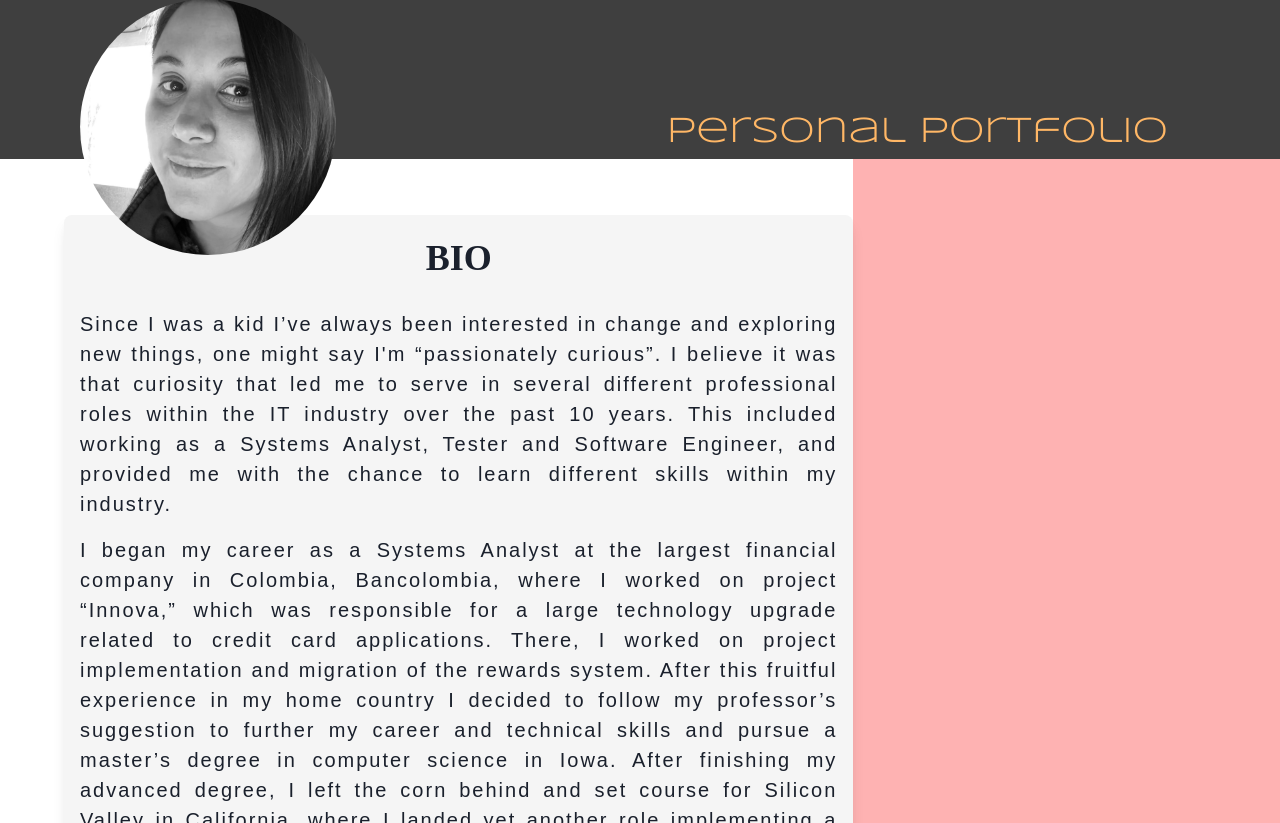
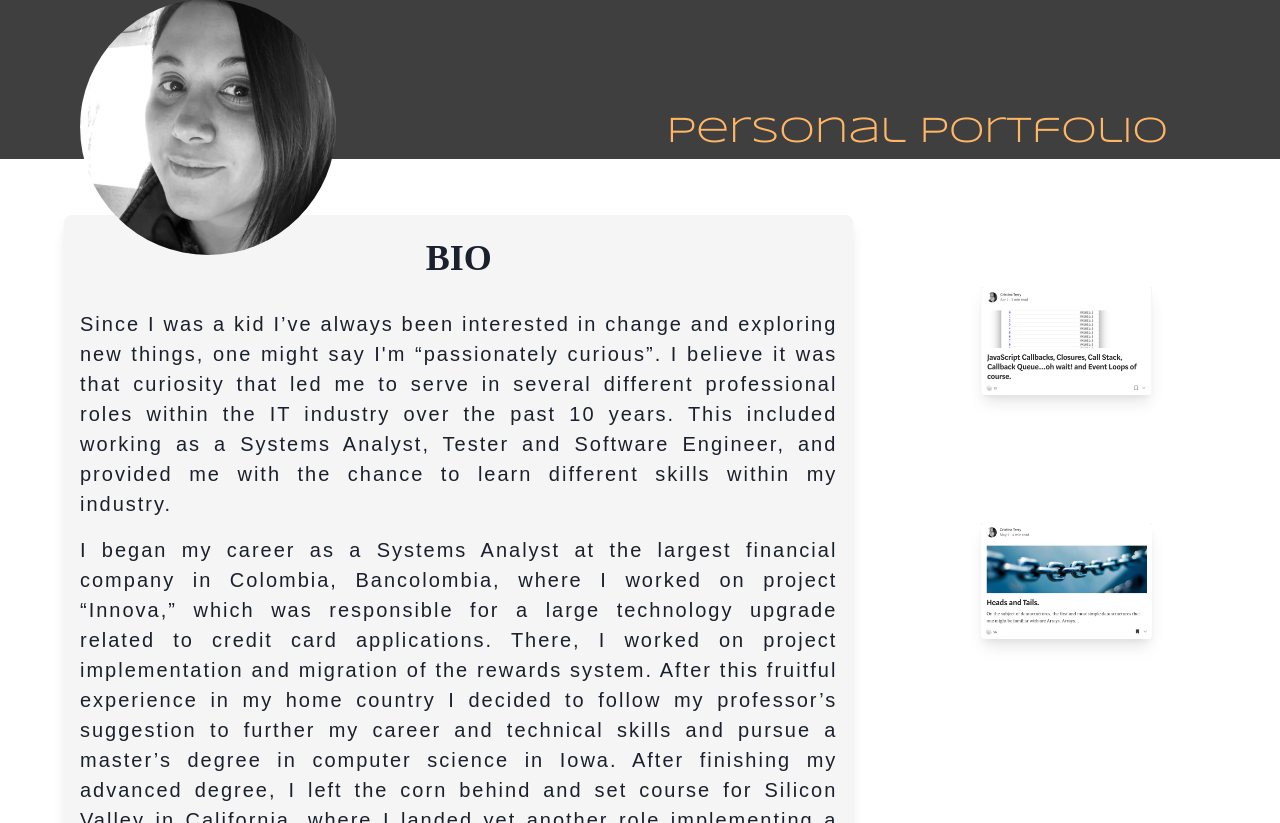
Before and after one commit to dcristinaterry/portfolio, a React (Create React App) app in the folder ct-portfolio/: page / in a window 1280 px wide. Shown: the part 397-1220 px from the top of the page. Built offline with nearby package versions, Linux system fonts and the light colour scheme; a web font is replaced by a local one.

Commit message:
Add blogs Section

```diff
--- a/ct-portfolio/src/Main.js
+++ b/ct-portfolio/src/Main.js
@@ -1,19 +1,16 @@
 import React from 'react';
-import Bio from './components/bio/Bio'
+
 import 'font-awesome/css/font-awesome.min.css';
-import Skills from './components/Skills';
+
+import MainLeft from './components/mainLeft/MainLeft';
+import Blogs from './components/mainRight/Blogs';
 
 const Main = () => {
 
     return (
-        <div className="relative flex ">
-            <div className="md:w-2/3">
-            <Bio />
-            <Skills className="relative"/>
-            </div>
-            <section className="md:w-1/3 bg-red-300" >
-
-            </section>
+        <div className="relative md:flex ">
+            <MainLeft />
+            <Blogs />
 
 
         </div>
--- /dev/null
+++ b/ct-portfolio/src/components/mainLeft/MainLeft.js
@@ -0,0 +1,16 @@
+import React from 'react';
+import Bio from '../bio/Bio';
+import Skills from '../skillsSection/Skills'
+
+
+const MainLeft = () => {
+    return (
+
+        <div className="md:w-2/3">
+            <Bio />
+            <Skills className="relative" />
+        </div>
+    )
+}
+
+export default MainLeft;
--- /dev/null
+++ b/ct-portfolio/src/components/mainRight/Blogs.js
@@ -0,0 +1,25 @@
+import React from "react"
+
+const Blogs = () => {
+    return (
+        <section className="md:w-1/3  " >
+
+            <a href="https://medium.com/@dianacristinaterry/javascript-callbacks-closures-call-stack-callback-queue-and-oh-wait-event-loops-72be44284b18?source=friends_link&sk=db8b08c44108fda1aa50a5c5390996a1">
+
+                <div className="bg-blue-100 box-border m-32 no-underline bg-white transition shadow-lg hover:shadow hover:-translateY-sm" >
+                <img className="object-cover object-center  rounded  "
+                    src="./assets/ss-callbacksBlog.png" />
+                </div>
+            </a>
+            <a href="https://medium.com/@dianacristinaterry/heads-and-tails-41455aba2aba">
+
+                <div className="bg-blue-100 box-border  m-32 no-underline bg-white transition shadow-lg hover:shadow hover:-translateY-sm" >
+                <img className="object-cover object-center  rounded  "
+                    src="./assets/ss-headTailsBlog.png" />
+                </div>
+            </a>
+        </section>
+    )
+}
+
+export default Blogs;
```
Also changed, not shown: ct-portfolio/public/assets/ss-callbacksBlog.png (added), ct-portfolio/public/assets/ss-headTailsBlog.png (added), ct-portfolio/src/components/skillsSection/Skills.js (renamed from ct-portfolio/src/components/Skills.js).
